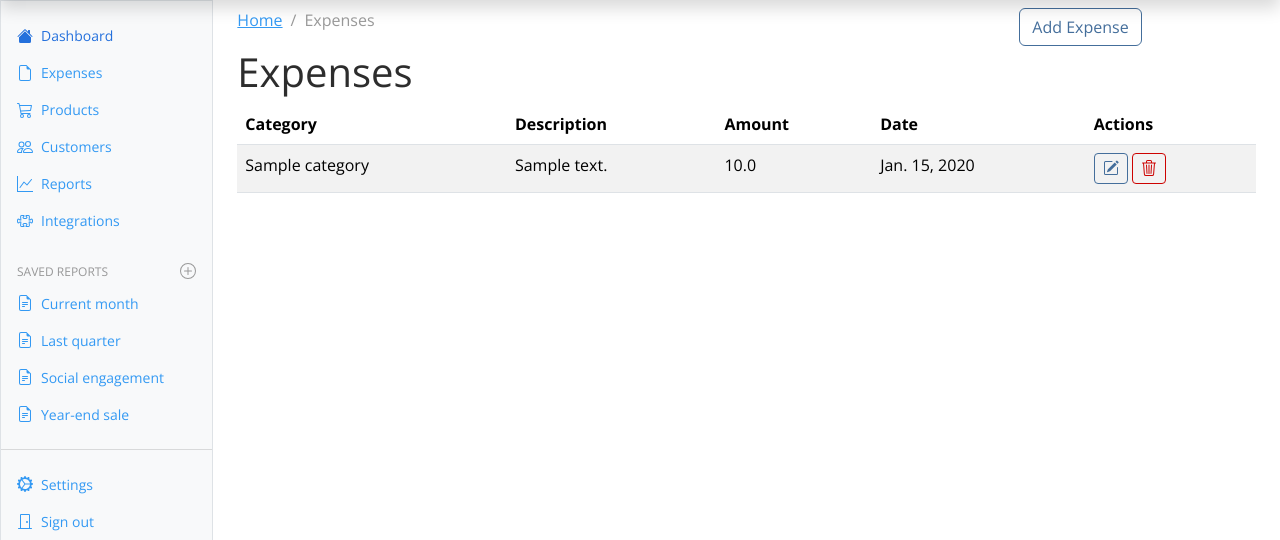
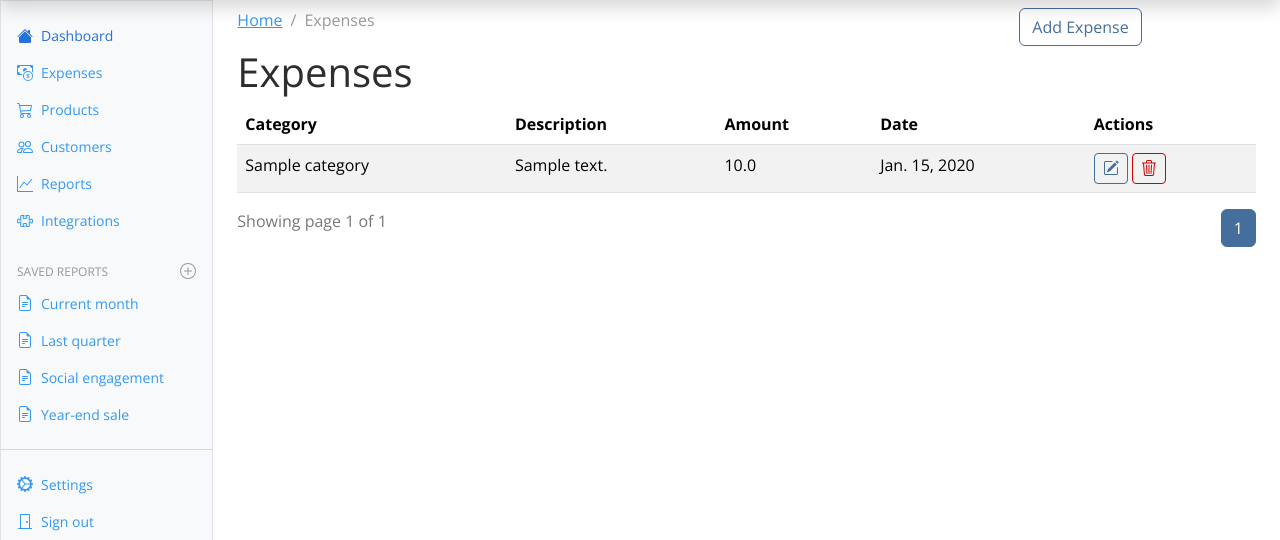
Before and after one commit to Unkerpaulie/expensetracker, a Django app: page /expenses/ in a window 1280 px wide. Shown: the part 56-596 px from the top of the page. Run offline with Django 5.2, Linux system fonts and the light colour scheme; the first user in the database is signed in; tables that the repository leaves empty hold one stand-in row (Sample ...); some libraries are stand-ins or nearby versions.

Commit message:
added paginations

```diff
--- a/core/templates/core/_icons.html
+++ b/core/templates/core/_icons.html
@@ -58,6 +58,12 @@
 <symbol id="cart" viewBox="0 0 16 16">
   <path d="M0 1.5A.5.5 0 0 1 .5 1H2a.5.5 0 0 1 .485.379L2.89 3H14.5a.5.5 0 0 1 .49.598l-1 5a.5.5 0 0 1-.465.401l-9.397.472L4.415 11H13a.5.5 0 0 1 0 1H4a.5.5 0 0 1-.491-.408L2.01 3.607 1.61 2H.5a.5.5 0 0 1-.5-.5zM3.102 4l.84 4.479 9.144-.459L13.89 4H3.102zM5 12a2 2 0 1 0 0 4 2 2 0 0 0 0-4zm7 0a2 2 0 1 0 0 4 2 2 0 0 0 0-4zm-7 1a1 1 0 1 1 0 2 1 1 0 0 1 0-2zm7 0a1 1 0 1 1 0 2 1 1 0 0 1 0-2z"/>
 </symbol>
+<symbol id="cash-coin" viewBox="0 0 16 16">
+    <path fill-rule="evenodd" d="M11 15a4 4 0 1 0 0-8 4 4 0 0 0 0 8m5-4a5 5 0 1 1-10 0 5 5 0 0 1 10 0"/>
+    <path d="M9.438 11.944c.047.596.518 1.06 1.363 1.116v.44h.375v-.443c.875-.061 1.386-.529 1.386-1.207 0-.618-.39-.936-1.09-1.1l-.296-.07v-1.2c.376.043.614.248.671.532h.658c-.047-.575-.54-1.024-1.329-1.073V8.5h-.375v.45c-.747.073-1.255.522-1.255 1.158 0 .562.378.92 1.007 1.066l.248.061v1.272c-.384-.058-.639-.27-.696-.563h-.668zm1.36-1.354c-.369-.085-.569-.26-.569-.522 0-.294.216-.514.572-.578v1.1zm.432.746c.449.104.655.272.655.569 0 .339-.257.571-.709.614v-1.195z"/>
+    <path d="M1 0a1 1 0 0 0-1 1v8a1 1 0 0 0 1 1h4.083q.088-.517.258-1H3a2 2 0 0 0-2-2V3a2 2 0 0 0 2-2h10a2 2 0 0 0 2 2v3.528c.38.34.717.728 1 1.154V1a1 1 0 0 0-1-1z"/>
+    <path d="M9.998 5.083 10 5a2 2 0 1 0-3.132 1.65 6 6 0 0 1 3.13-1.567"/>
+</symbol>
 <symbol id="chevron-right" viewBox="0 0 16 16">
   <path fill-rule="evenodd" d="M4.646 1.646a.5.5 0 0 1 .708 0l6 6a.5.5 0 0 1 0 .708l-6 6a.5.5 0 0 1-.708-.708L10.293 8 4.646 2.354a.5.5 0 0 1 0-.708z"/>
 </symbol>
--- a/core/templates/core/_sidebar.html
+++ b/core/templates/core/_sidebar.html
@@ -14,7 +14,7 @@
           </li>
           <li class="nav-item">
             <a class="nav-link d-flex align-items-center gap-2" href="{% url "expenses:home" %}">
-              <svg class="bi"><use xlink:href="#file-earmark"/></svg>
+              <svg class="bi"><use xlink:href="#cash-coin"/></svg>
               Expenses
             </a>
           </li>
--- a/expenses/templates/expenses/home.html
+++ b/expenses/templates/expenses/home.html
@@ -12,7 +12,7 @@
     </div>
     {% include "core/_messages.html" %}
     <h1>Expenses</h1>
-    {% if expenses %}
+    {% if page_data %}
     <table class="table table-striped table-hover">
         <thead>
           <tr>
@@ -24,7 +24,7 @@
           </tr>
         </thead>
         <tbody>
-            {% for expense in expenses %}
+            {% for expense in page_data %}
             <tr>
               <td>{{ expense.category }}</td>
               <td>{{ expense.description }}</td>
@@ -42,6 +42,20 @@
             {% endfor %}
         </tbody>
       </table>
+      <div class="d-flex justify-content-between">
+        <p>Showing page {{ page_data.number }} of {{ page_data.paginator.num_pages }}</p>
+        <ul class="pagination">
+          {% if page_data.has_previous %}
+          <li class="page-item"><a href="{% url "expenses:home" %}" class="page-link">First</a></li>
+          <li class="page-item"><a href="{% url "expenses:home" %}?page={{ page_data.previous_page_number }}" class="page-link">{{ page_data.previous_page_number }}</a></li>
+          {% endif %}
+          <li class="page-item active"><span class="page-link">{{ page_data.number }}</span></li>
+          {% if page_data.has_next %}
+          <li class="page-item"><a href="{% url "expenses:home" %}?page={{ page_data.next_page_number }}" class="page-link">{{ page_data.next_page_number }}</a></li>
+          <li class="page-item"><a href="{% url "expenses:home" %}?page={{ page_data.paginator.num_pages }}" class="page-link">Last</a></li>
+          {% endif %}
+        </ul>
+      </div>
     {% else %}
     <p>There are no expenses to show. <a href="{% url "expenses:add" %}">Click here</a> to add your first expense.</p>
     {% endif %}
@@ -49,7 +63,7 @@
 <div class="col-md-3 col-lg-2"></div>
 
 <!-- delete expense Modal -->
-{% for expense in expenses %}
+{% for expense in page_data %}
 <div class="modal fade mt-5" id="deleteModal{{ expense.id }}" tabindex="-1" aria-labelledby="deleteModal{{ expense.id }}Label" aria-hidden="true">
   <div class="modal-dialog">
     <div class="modal-content">
--- a/expenses/views.py
+++ b/expenses/views.py
@@ -1,5 +1,6 @@
 from django.shortcuts import render, redirect
 from django.contrib import messages
+from django.core.paginator import Paginator
 from .models import Expense, Category
 
 
@@ -8,6 +9,10 @@ def home(req):
     context |= {"backlinks": [{"label": "Home", "url": "core:home"}]}
     expenses = Expense.objects.filter(user=req.user)
     context["expenses"] = expenses
+    paginator = Paginator(expenses, 3)
+    page_num = req.GET.get("page", 1)
+    page_data= paginator.get_page(page_num)
+    context["page_data"] = page_data
     return render(req, "expenses/home.html", context)
 
 
@@ -17,7 +22,6 @@ def add(req):
     context |= {"backlinks": [{"label": "Home", "url": "core:home"}, {"label": "Expenses", "url": "expenses:home"}]}
     context["categories"] = categories
     if req.method == "POST":
-        # flush messages
         valid = True
         form_data = req.POST
         amount = form_data["amount"]
```
